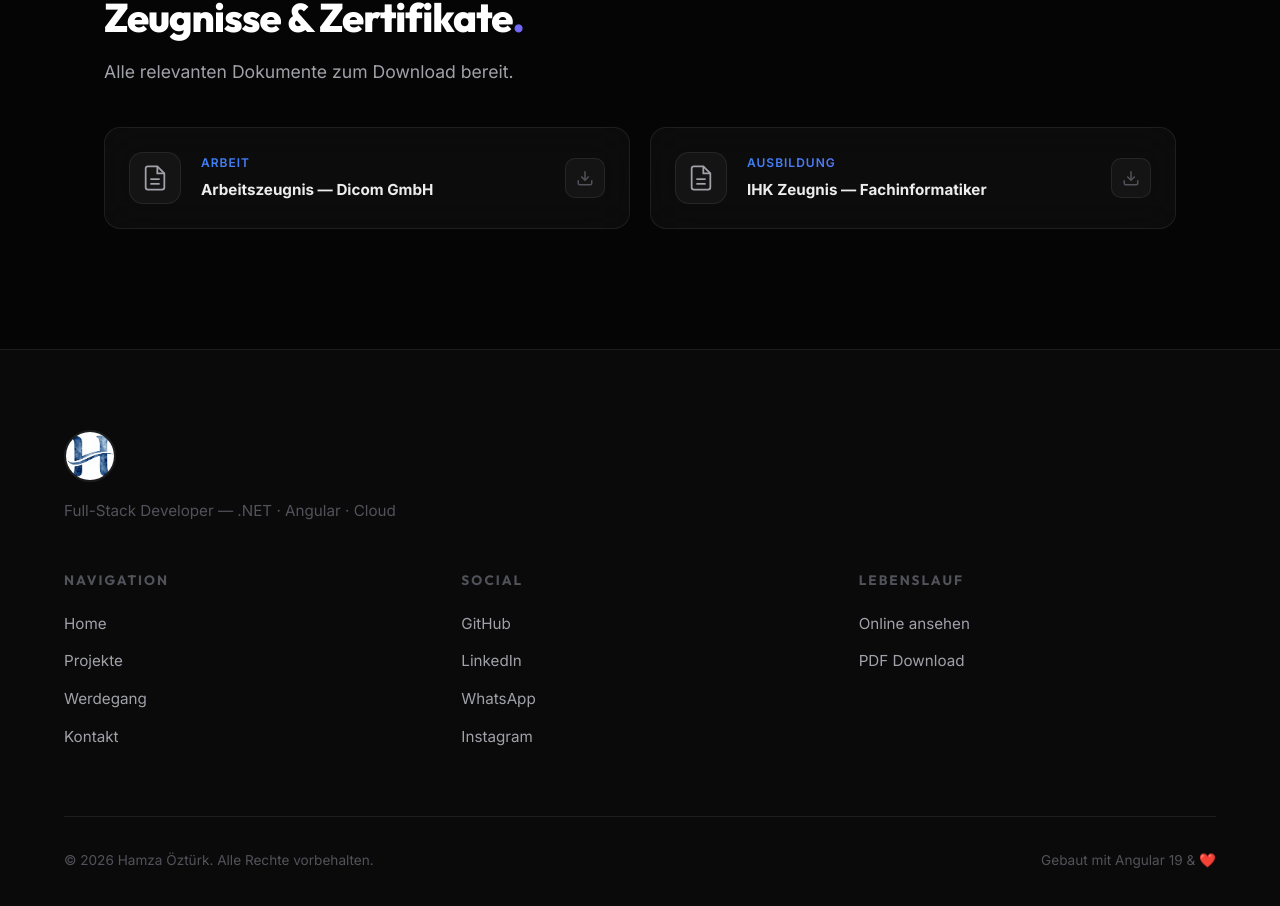
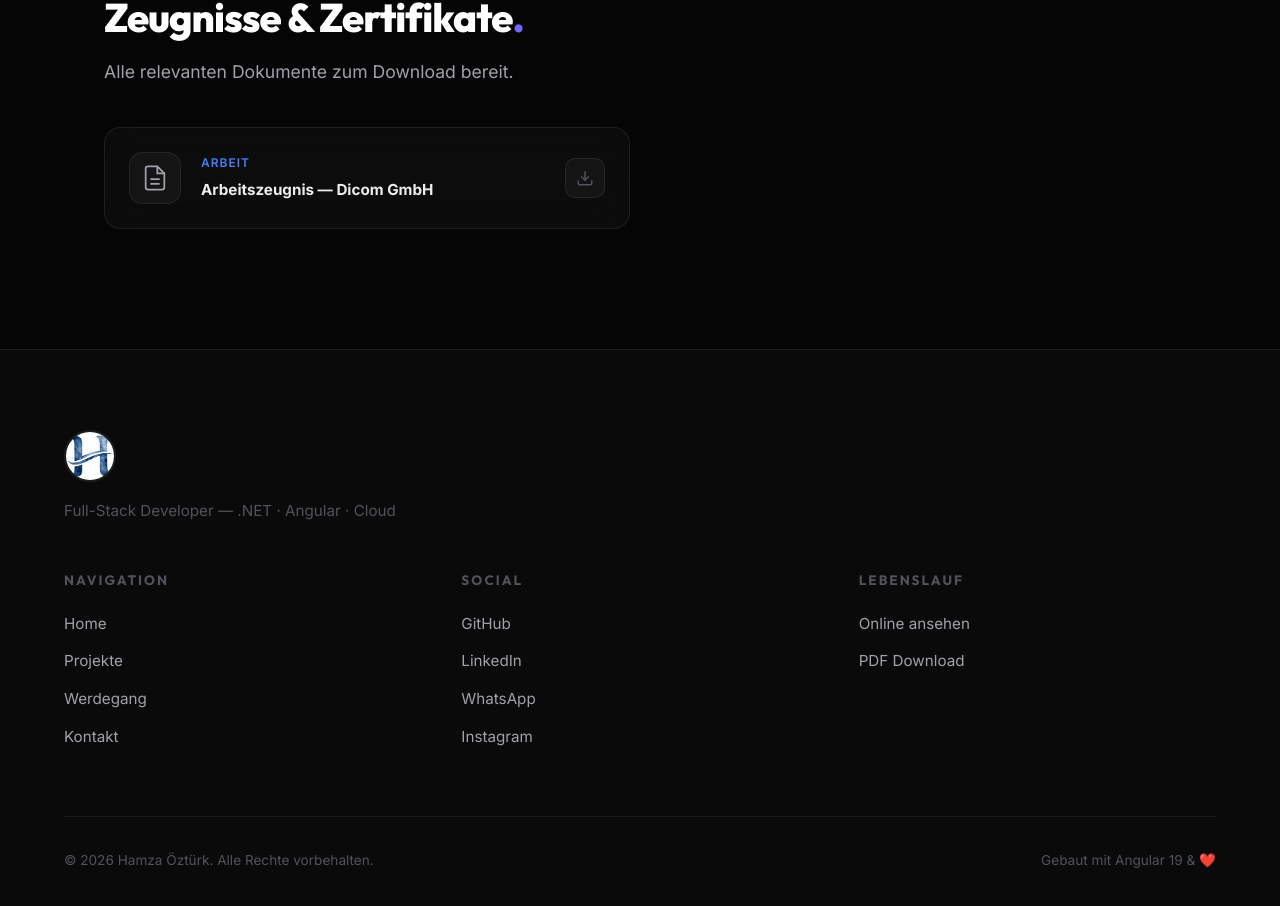
Before and after one commit to oeztuerkhamza/portfolio-ng, an Angular app: page /lebenslauf in a window 1280 px wide. Shown: the part 1355-2261 px from the top of the page. Built offline with nearby package versions, Linux system fonts and the light colour scheme.

Commit message:
lebenslauf change

```diff
--- a/src/app/pages/resume/resume.component.ts
+++ b/src/app/pages/resume/resume.component.ts
@@ -24,11 +24,6 @@ export class ResumeComponent {
       url: 'assets/pdf/bewerbung_software_entwickler_herr_öztürk_arbeitszeugnis.pdf',
       category: 'Arbeit',
     },
-    {
-      label: 'IHK Zeugnis — Fachinformatiker',
-      url: 'assets/pdf/bewerbung_software_entwickler_herr_öztürk_IHK_zeugnis.pdf',
-      category: 'Ausbildung',
-    },
 
   ];
 
```
